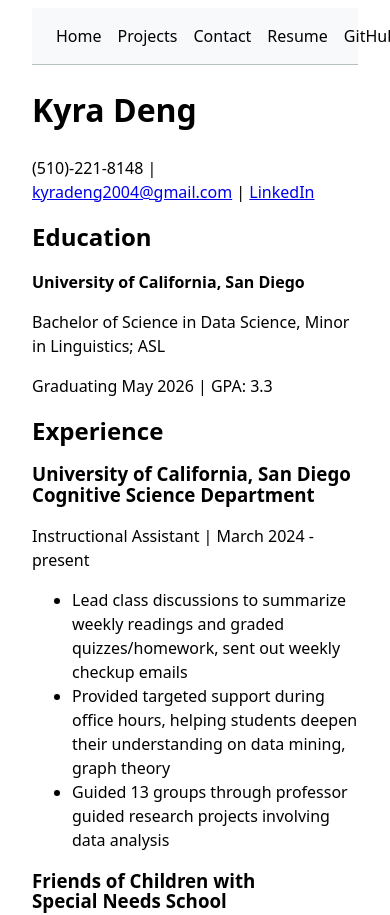
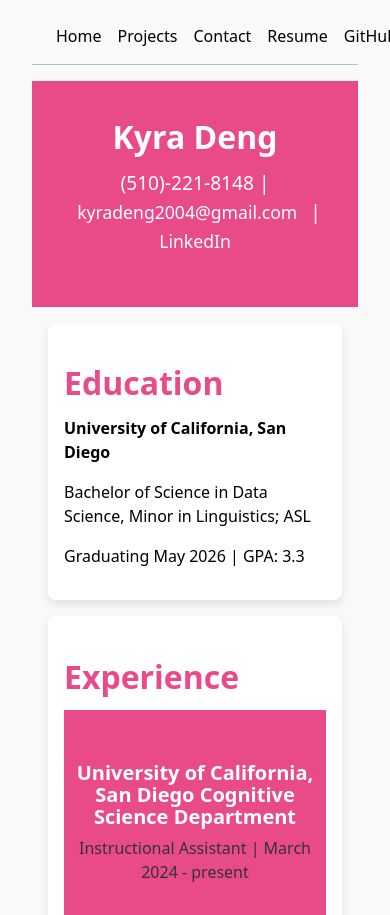
Before and after one commit to kyradeng/portfolio, a plain HTML site: page resume/index.html in a window 390 px wide. Shown: the top 915 px of the page. Drawn offline with Linux system fonts and the light colour scheme.

Commit message:
update resume

```diff
--- a/style.css
+++ b/style.css
@@ -8,6 +8,7 @@
   margin-inline: auto; /* Center content horizontally */
   padding: 0 2rem; /* Add padding to prevent content from touching the edges */
   accent-color: var(--color-accent); /* Inherit accent color */
+  background-color: #f9f9f9;
 }
 
 nav {
@@ -146,3 +147,120 @@
 .projects {
   gap: 1em; /* Adjust spacing between articles */
 }
+
+header {
+  text-align: center;
+  background-color: var(--color-accent); /* Accent color background */
+  color: white;
+  padding: 2rem 0; /* Padding for spacing */
+}
+
+header h1 {
+  font-size: 2.5rem; /* Large title font */
+  margin: 0; /* Remove default margin */
+}
+
+header p {
+  font-size: 1.2rem; /* Smaller subtitle font */
+  margin-top: 0.5rem; /* Space between name and subtitle */
+}
+
+header a {
+  color: white;
+  text-decoration: none;
+  margin: 0 0.5rem;
+  font-size: 1.1rem;
+}
+
+header a:hover {
+  text-decoration: underline;
+}
+
+section {
+  max-width: 900px;
+  margin: 2rem auto;
+  padding: 1rem;
+  background-color: white;
+  box-shadow: 0 4px 8px rgba(0, 0, 0, 0.1); /* Shadow for visual separation */
+  border-radius: 8px; /* Rounded corners */
+}
+
+section h2 {
+  font-size: 2rem;
+  margin-bottom: 1rem;
+  color: var(--color-accent); /* Accent color for section titles */
+}
+
+article {
+  margin-bottom: 1.5rem; /* Space between each article */
+}
+
+article header h3 {
+  font-size: 1.25rem;
+  font-weight: bold;
+  margin-bottom: 0.5rem;
+}
+
+article p {
+  font-size: 1rem;
+  color: #333; /* Standard text color */
+}
+
+article ul {
+  list-style-type: square;
+  padding-left: 1.5rem;
+}
+
+article li {
+  font-size: 1rem;
+  margin-bottom: 0.5rem;
+}
+
+#skills ul {
+  list-style-type: none;
+  display: flex;
+  flex-wrap: wrap;
+  gap: 1rem;
+  padding: 0;
+}
+
+#skills li {
+  background-color: var(--color-accent); /* Accent color for skill tags */
+  color: white;
+  padding: 0.5rem 1rem;
+  border-radius: 20px; /* Rounded skill tags */
+  font-size: 1rem;
+}
+
+#skills li:hover {
+  background-color: oklch(95% 5% 5%); /* Slight hover effect for skills */
+}
+
+@media (max-width: 768px) {
+  header h1 {
+    font-size: 2.5rem; /* Adjust header size */
+  }
+
+  section {
+    margin: 1rem;
+    padding: 1rem;
+  }
+
+  article h3 {
+    font-size: 1.1rem;
+  }
+
+  #skills ul {
+    flex-direction: column;
+  }
+}
+
+@media (max-width: 480px) {
+  header h1 {
+    font-size: 2rem; /* Even smaller on smaller screens */
+  }
+
+  article li {
+    font-size: 0.9rem; /* Smaller text for mobile */
+  }
+}
```
